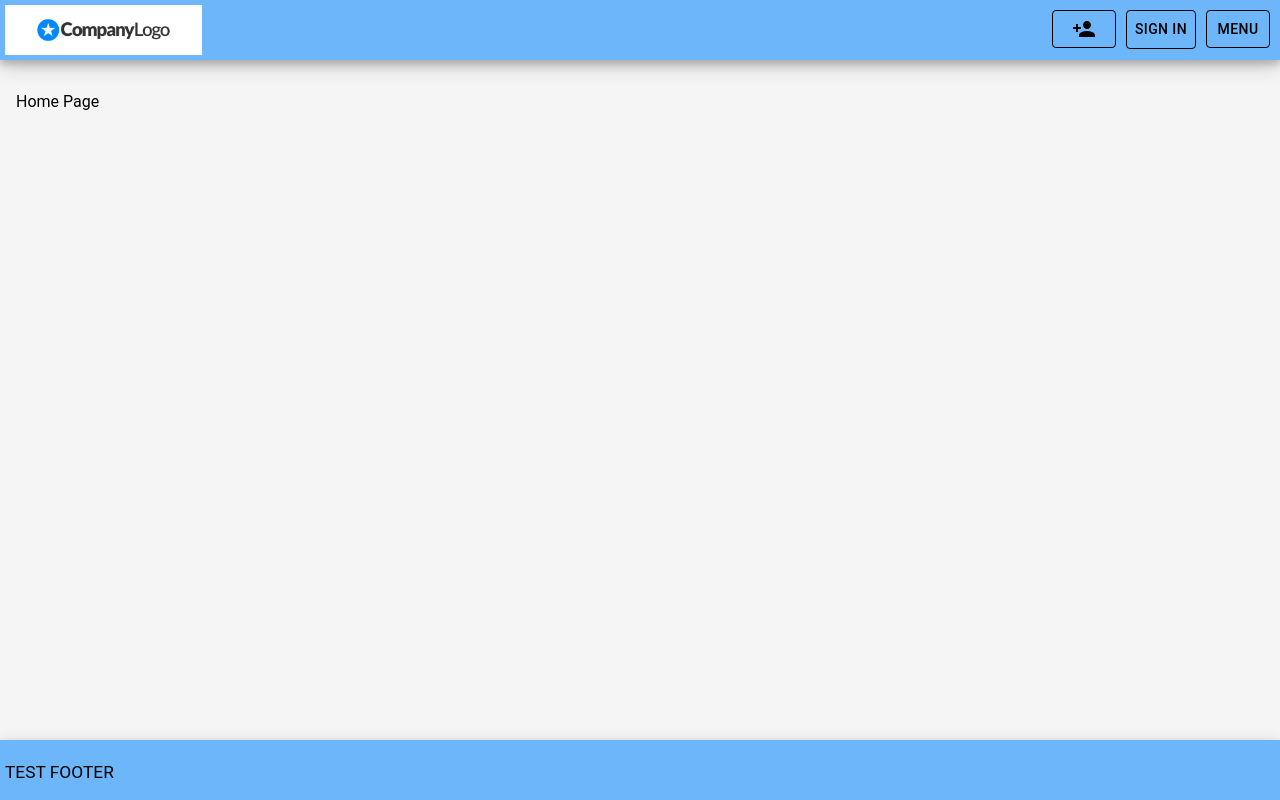
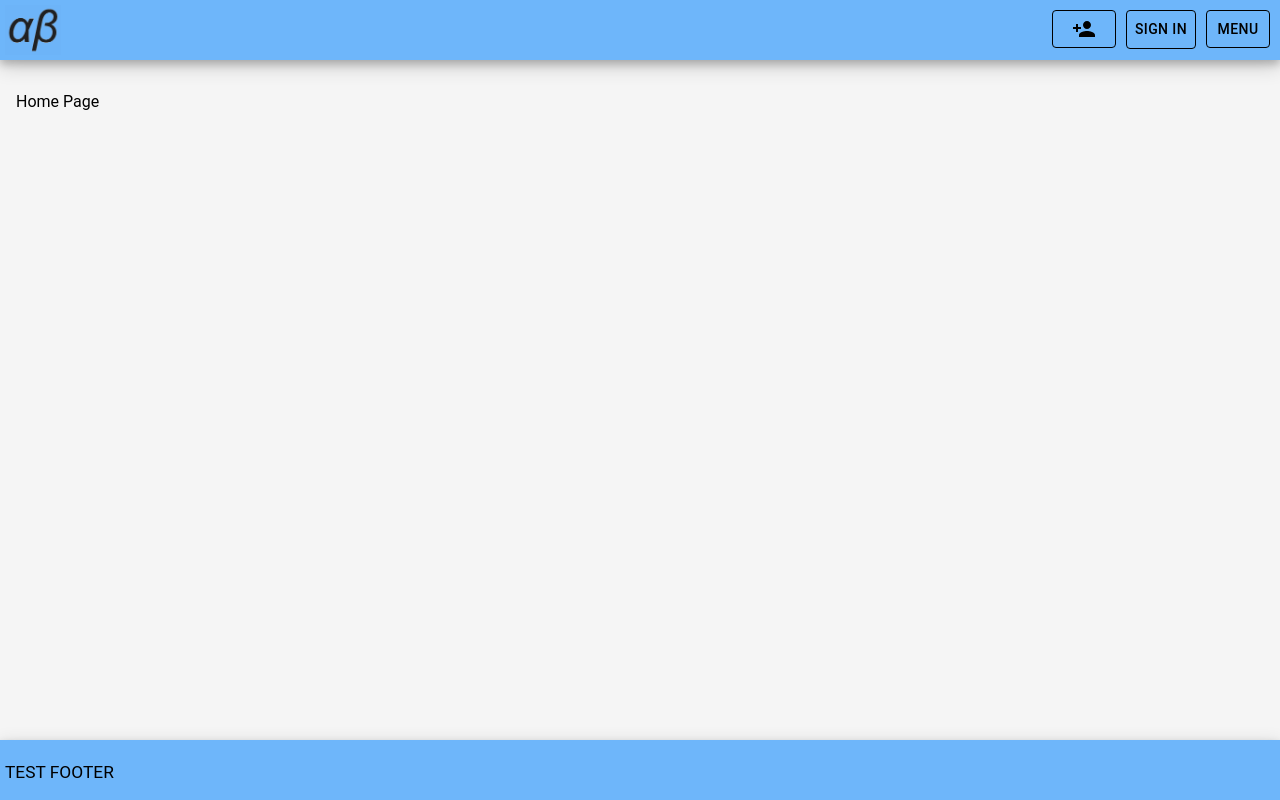
Before and after one commit to kjthorpe18/storefront-app, a React (Create React App) app: page / in a window 1280 px wide. Built offline with nearby package versions, Linux system fonts and the light colour scheme.

Commit message:
Add basic logo, link to homepage

```diff
--- a/src/components/Account.js
+++ b/src/components/Account.js
@@ -187,6 +187,7 @@ class Account extends Component {
                 </Button>
               </Link>
             </Grid>
+            <br />
             <Grid item>
               <TextField
                 id="first-input"
--- a/src/components/Nav.js
+++ b/src/components/Nav.js
@@ -113,12 +113,16 @@ class Nav extends Component {
   render() {
     return (
       <nav id="navbar" className="sticky-top">
-        <img
-          id="logo"
-          className="nav-item"
-          alt="logo"
-          src={require("../static/logo-example.png")}
-        />
+        <div id="logo" className="nav-item">
+          <Link to="/home" style={{ textDecoration: "none" }}>
+            <img
+              id="logo"
+              className="logo-image"
+              alt="logo"
+              src={require("../static/images/draft-logo-blue.png")}
+            />
+          </Link>
+        </div>
 
         <div id="navbar-flexbox" className="nav-item">
           {userLoggedIn() ? (
--- a/src/static/index.css
+++ b/src/static/index.css
@@ -88,6 +88,15 @@ body {
 
 #logo {
   float: left;
+  max-height: inherit;
+}
+
+#logo a {
+  max-height: inherit;
+}
+
+.logo-image {
+  max-height: inherit;
 }
 
 #menu {
```
Also changed, not shown: src/static/images/draft-logo-blue.png (added), src/static/images/draft-logo.png (added).
